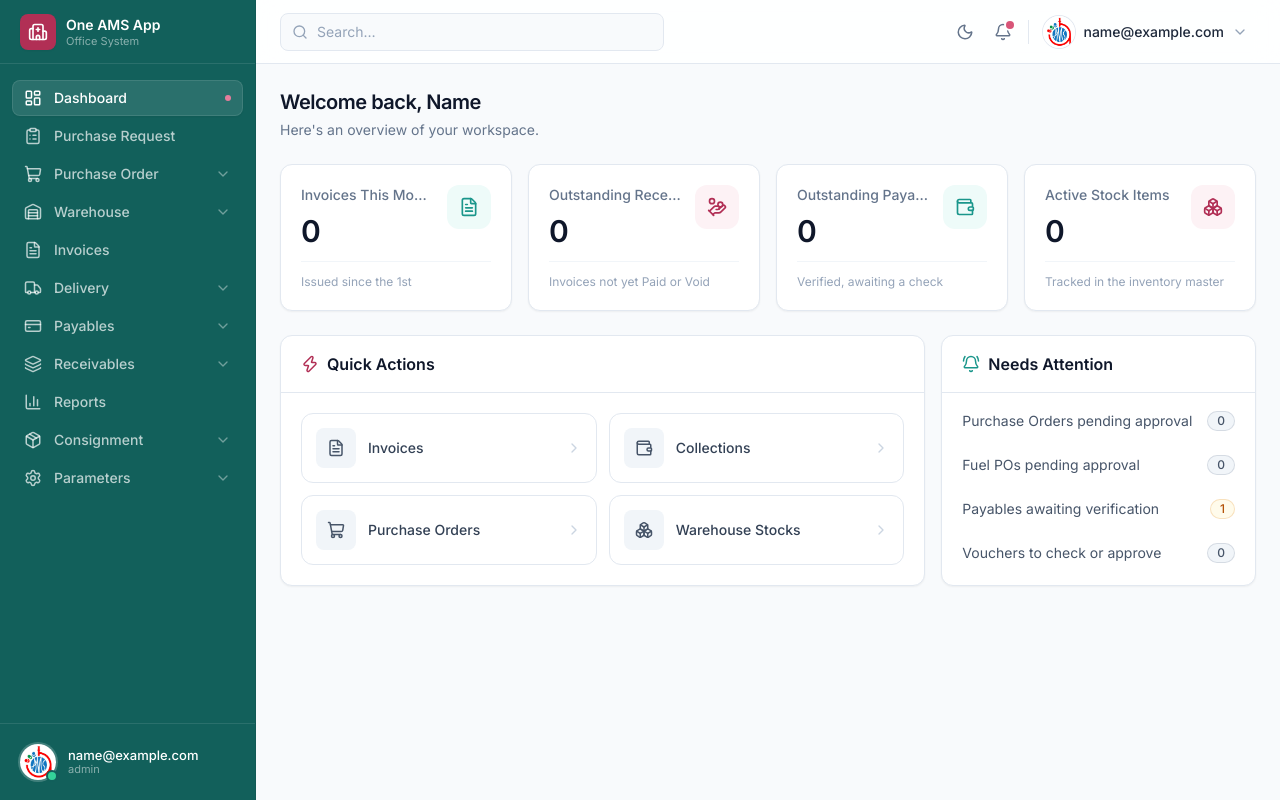
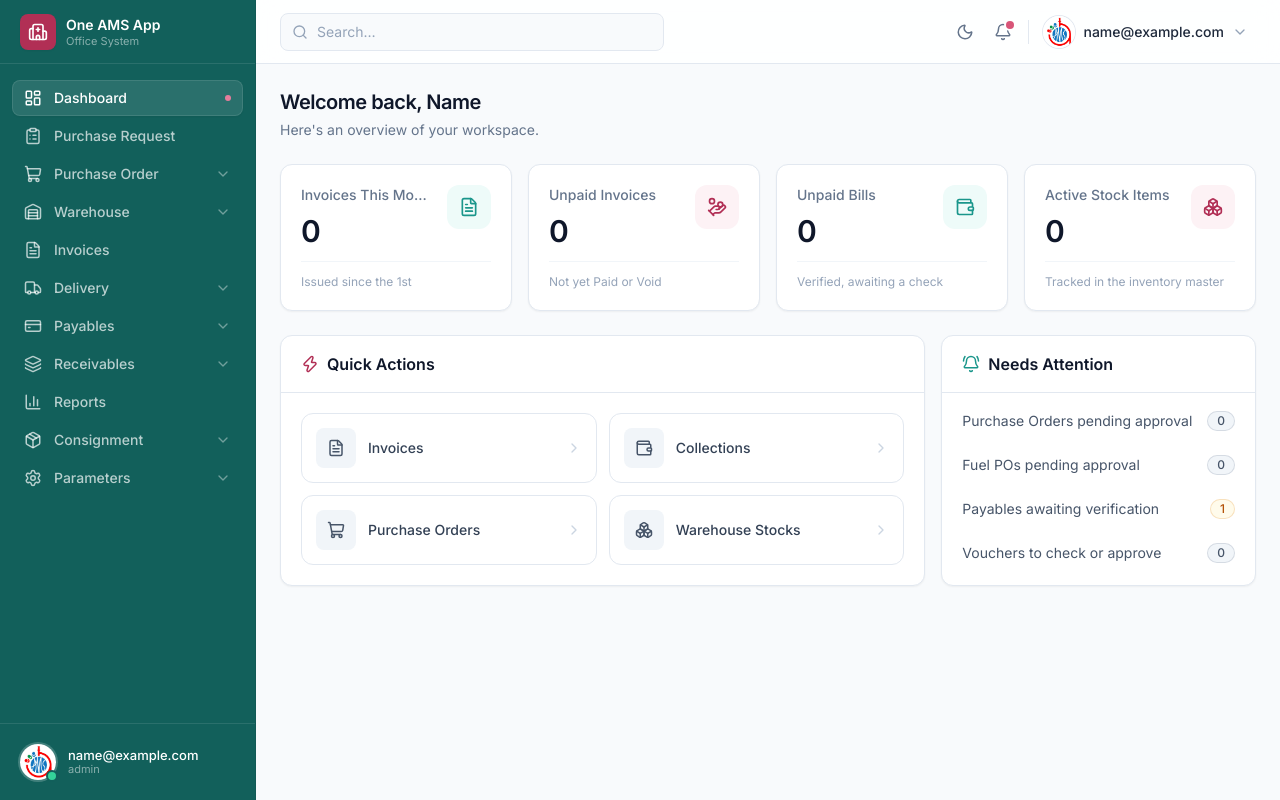
Before and after one commit to DominicOAMS/OFFICE-SYSTEM, a Flask app: page /dashboard in a window 1280 px wide. Run offline with Flask 3, Linux system fonts and the light colour scheme; the visitor is signed in with stand-in values (Sample User, id 1); data that the repository does not hold is empty; parts of the project's set-up code (start-up, migrations or seed data) failed here and were passed over; some libraries are stand-ins or nearby versions.

Commit message:
Dashboard: relabel Outstanding Receivables/Payables to Unpaid Invoices/Bills
"Outstanding" is standard accounting terminology (still unsettled) but reads as "excellent"
in everyday English - confusing on a dashboard meant to be understood at a glance. Plainer
labels, same underlying counts.

Co-Authored-By: Claude Sonnet 5 <noreply@anthropic.com>

```diff
--- a/app/templates/dashboard.html
+++ b/app/templates/dashboard.html
@@ -21,8 +21,8 @@
     <div class="grid grid-cols-1 gap-4 sm:grid-cols-2 xl:grid-cols-4">
         {% set stat_cards = [
             ('Invoices This Month', stats.invoices_this_month|string, 'file-text', 'brand', 'Issued since the 1st'),
-            ('Outstanding Receivables', stats.outstanding_receivables_count|string, 'hand-coins', 'accent', 'Invoices not yet Paid or Void'),
-            ('Outstanding Payables', stats.outstanding_payables_count|string, 'wallet', 'brand', 'Verified, awaiting a check'),
+            ('Unpaid Invoices', stats.outstanding_receivables_count|string, 'hand-coins', 'accent', 'Not yet Paid or Void'),
+            ('Unpaid Bills', stats.outstanding_payables_count|string, 'wallet', 'brand', 'Verified, awaiting a check'),
             ('Active Stock Items', stats.active_stock_items|string, 'boxes', 'accent', 'Tracked in the inventory master')
         ] %}
         {% for label, value, icon, tone, caption in stat_cards %}
```
